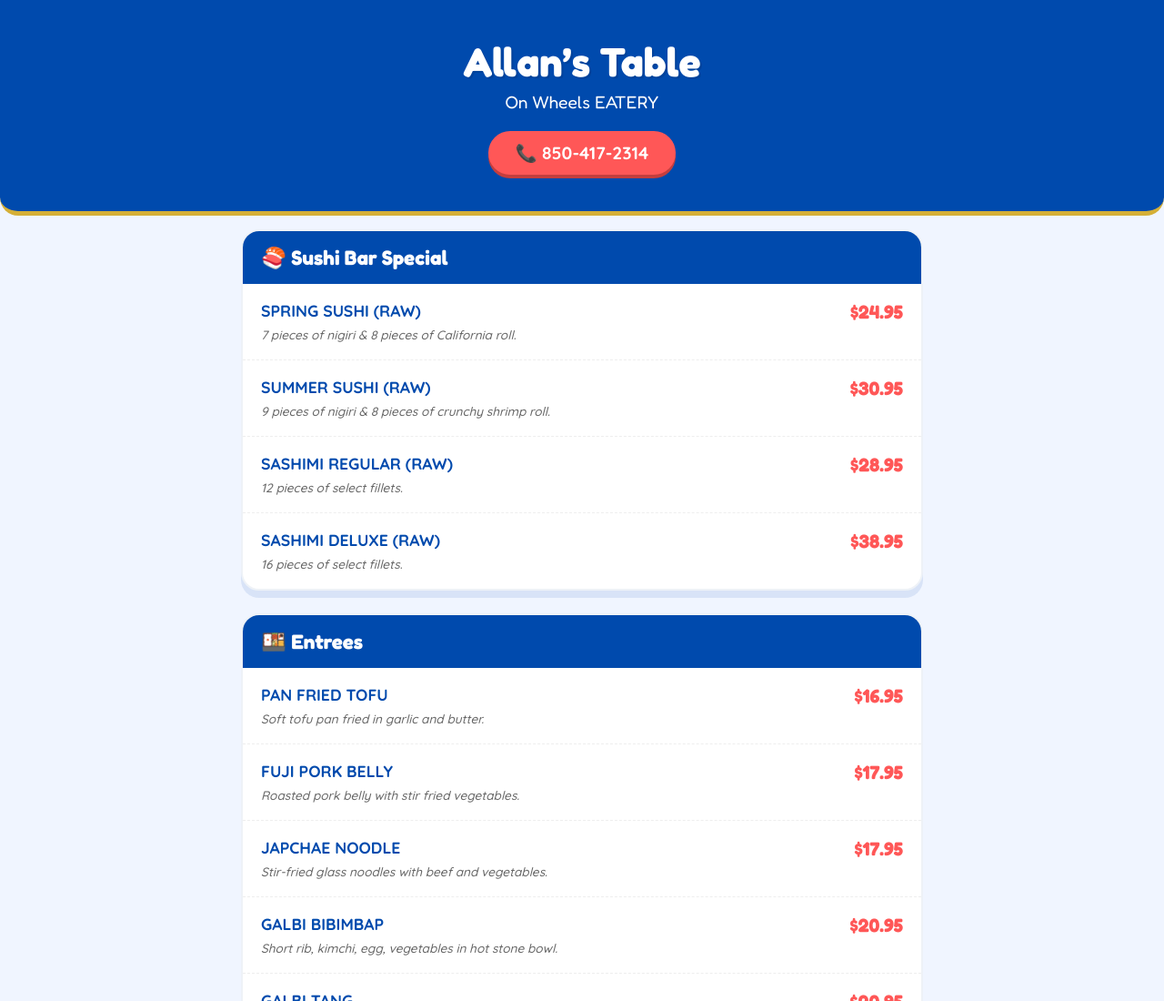
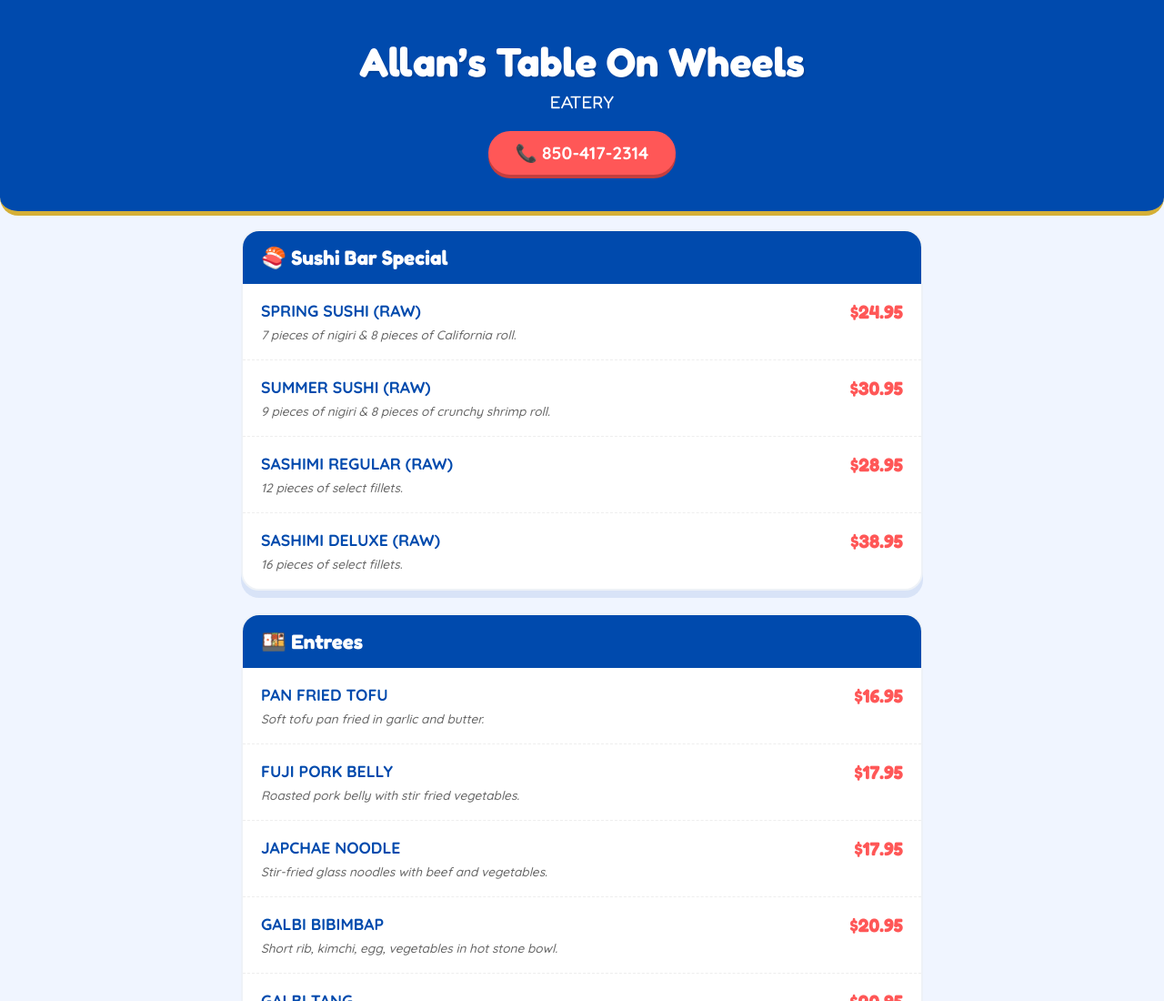
Before and after one commit to yujou0329/Allan-s-Table-On-Wheels-Menu, a plain HTML site: page index.html in a window 1280 px wide. Shown: the top 1100 px of the page at 91% size. Drawn offline with Linux system fonts and the light colour scheme.

Commit message:
Update index.html

```diff
--- a/index.html
+++ b/index.html
@@ -26,8 +26,8 @@
 <body>
 
 <header>
-    <h1>Allan’s Table</h1>
-    <div class="sub-title">On Wheels EATERY</div>
+    <h1>Allan’s Table On Wheels</h1>
+    <div class="sub-title">EATERY</div>
     <a href="tel:8504172314" class="phone-btn">📞 850-417-2314</a>
 </header>
 
```
